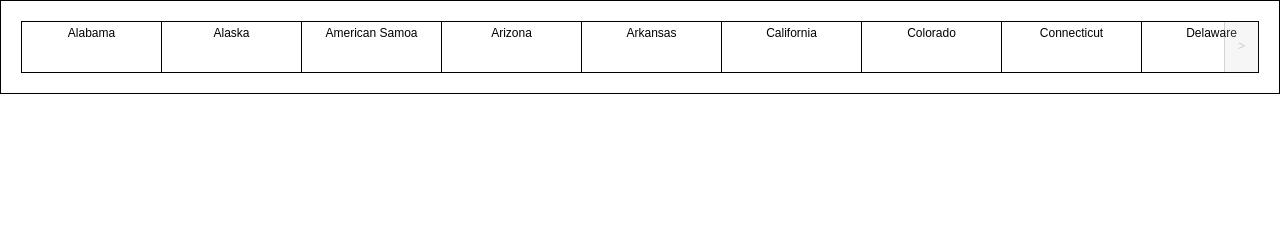
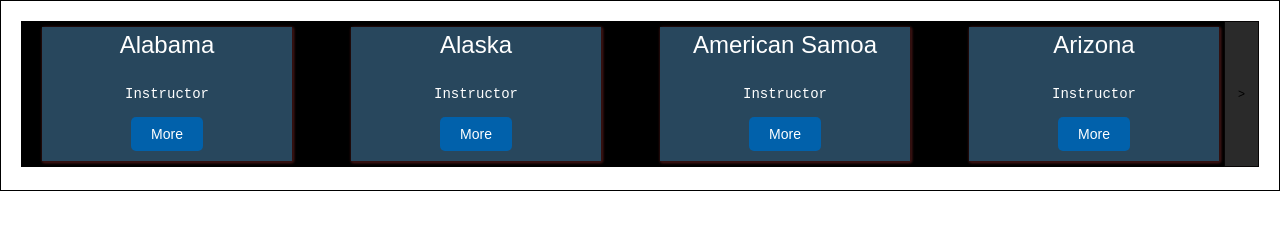
Before and after one commit to manuelAlonsoPerez/Component__Slider, a React app: page / in a window 1280 px wide. Built offline with nearby package versions, Linux system fonts and the light colour scheme.

Commit message:
Second commit

```diff
--- a/src/components/slide.js
+++ b/src/components/slide.js
@@ -5,9 +5,26 @@ import '../styles/Slide.css';
 export default class Slide extends Component{
     render(){
         const { name } = this.props;
+        // return (
+        //     <div classNameName='slide' >
+        //         {name}
+        //     </div>
+        // );
         return (
-            <div className='slide' >
-                {name}
+            <div className='slide'>
+                <div className="laptop-card card-style-three">
+                    <div className="laptop-card-bar blue-bar"></div>
+                    <div className="laptop-card-center">
+                        <div>{name}</div>
+                        <div className="laptop-card-author">
+                            {/* <img src="images/author-sign.png" width="20" height="20" className="laptop-card-icon"> */}
+                            <div>Instructor</div>
+                        </div>
+                    </div>
+                    <a href="#" className="laptop-card-button blue-button w-inline-block">
+                        <div>More</div>
+                    </a>
+                </div>
             </div>
         );
     }
--- a/src/containers/slider.js
+++ b/src/containers/slider.js
@@ -43,12 +43,12 @@ export default class Slider extends Component{
     checkNumOfSlidesToScroll(){
         let numOfSlidesToScroll ;
 
-        if ( window.innerWidth <= 900 ) {
+        if ( window.innerWidth <= 800 ) {
             numOfSlidesToScroll = 'full';
-        } else if ( window.innerWidth > 900 && window.innerWidth <= 1200){
+        } else if ( window.innerWidth > 800 && window.innerWidth <= 1100){
             numOfSlidesToScroll = 4;
-        } else if ( window.innerWidth >1200){
-            numOfSlidesToScroll = 6;
+        } else if ( window.innerWidth >1100){
+            numOfSlidesToScroll = 4;
         }
        if ( this.state.numOfSlidesToScroll !== numOfSlidesToScroll ){
             //console.log('in here', numOfSlidesToScroll);
--- a/src/index.js
+++ b/src/index.js
@@ -1,7 +1,7 @@
 import React from 'react';
 import ReactDOM from 'react-dom';
 import './styles/Index.css';
-import 'normalize.css';
+import './normalize.css';
 import DashboardApp from './dashboard-app';
 import registerServiceWorker from './registerServiceWorker';
 
--- a/src/styles/Slide.css
+++ b/src/styles/Slide.css
@@ -1,8 +1,8 @@
 .slide {
     display: inline-block;
     vertical-align: top;
-    height: 50px;
     width: 120px;
+    height: width * 2;
     padding: 5px;
     white-space: normal;
     border-right: 1px solid black;
@@ -10,19 +10,150 @@
 .slide:last-child{
     border-right: none;
 }
+.w-inline-block {
+    max-width: 100%;
+    display: inline-block;
+}
+.laptop-card {
+    display: -webkit-box;
+    display: -webkit-flex;
+    display: -ms-flexbox;
+    display: flex;
+    width: 250px;
+    height: 100%;
+    margin-right: 15px;
+    margin-left: 15px;
+    float: left;
+    -webkit-box-orient: vertical;
+    -webkit-box-direction: normal;
+    -webkit-flex-direction: column;
+    -ms-flex-direction: column;
+    flex-direction: column;
+    -webkit-box-pack: justify;
+    -webkit-justify-content: space-between;
+    -ms-flex-pack: justify;
+    justify-content: space-between;
+    -webkit-flex-wrap: nowrap;
+    -ms-flex-wrap: nowrap;
+    flex-wrap: nowrap;
+    -webkit-box-align: center;
+    -webkit-align-items: center;
+    -ms-flex-align: center;
+    align-items: center;
+    -webkit-align-content: space-around;
+    -ms-flex-line-pack: distribute;
+    align-content: space-around;
+    background-color: #28475d;
+    box-shadow: 1px 1px 3px 0 #000;
+    -webkit-transition: all 400ms ease-out;
+    transition: all 400ms ease-out;
+    color: #fff;
+    text-decoration: none;
+  }
+.laptop-card.card-style-three {
+    /* background-image: -webkit-linear-gradient(270deg, rgba(0, 0, 0, .6), rgba(0, 0, 0, .6)), url('../images/crew-56835-unsplash.jpg');
+    background-image: linear-gradient(180deg, rgba(0, 0, 0, .6), rgba(0, 0, 0, .6)), url('../images/crew-56835-unsplash.jpg');
+    background-position: 0px 0px, 50% 50%; */
+    background-size: auto, cover;
+    box-shadow: 1px 1px 3px 0 #000, 1px 1px 3px 0 #d44544;
+    font-family: Montserrat, sans-serif;
+    /* font-size: 30px;
+    line-height: 30px;
+    font-weight: 300; */
+    font-size: 2em;
+    line-height: 2em;
+    font-weight: 300;
+}
+.laptop-card-bar {
+    width: 100%;
+    height: 3%;
+    -webkit-box-orient: vertical;
+    -webkit-box-direction: normal;
+    -webkit-flex-direction: column;
+    -ms-flex-direction: column;
+    flex-direction: column;
+    -webkit-box-align: center;
+    -webkit-align-items: center;
+    -ms-flex-align: center;
+    align-items: center;
+}
+.laptop-card-bar.blue-bar {
+    background-color: #0161ab;
+}
+.laptop-card-button {
+    margin: 10px;
+    padding: 7px 20px;
+    border-radius: 5px;
+    font-family: 'Varela Round', sans-serif;
+    color: #fff;
+    font-size: 14px;
+    text-decoration: none;
+  }
+
+  .laptop-card-button.blue-button {
+    background-color: #0161ab;
+    line-height: 20px;
+  }
+
+  .laptop-card-author {
+    display: -webkit-box;
+    display: -webkit-flex;
+    display: -ms-flexbox;
+    display: flex;
+    width: 100%;
+    height: 5vh;
+    margin-top: 5px;
+    -webkit-box-pack: center;
+    -webkit-justify-content: center;
+    -ms-flex-pack: center;
+    justify-content: center;
+    -webkit-box-align: center;
+    -webkit-align-items: center;
+    -ms-flex-align: center;
+    align-items: center;
+    font-family: Inconsolata, monospace;
+    font-size: 14px;
+  }
+
+  .laptop-card-center {
+    display: -webkit-box;
+    display: -webkit-flex;
+    display: -ms-flexbox;
+    display: flex;
+    width: 100%;
+    height: 10vh;
+    -webkit-box-orient: vertical;
+    -webkit-box-direction: normal;
+    -webkit-flex-direction: column;
+    -ms-flex-direction: column;
+    flex-direction: column;
+    -webkit-box-pack: center;
+    -webkit-justify-content: center;
+    -ms-flex-pack: center;
+    justify-content: center;
+    -webkit-box-align: center;
+    -webkit-align-items: center;
+    -ms-flex-align: center;
+    align-items: center;
+  }
 
 @media ( max-width: 900px ){
     .slide{
-        width: 100px;
+        width: 25%;
+        height: 100%;
     }
 }
-@media ( min-width: 901px) and ( max-width: 1200px ){
+@media ( min-width: 901px) and ( max-width: 1100px ){
     .slide{
-        width: 120px;
+        width: 25%;
+        height: 100%;
+
     }
 }
-@media ( min-width: 1201px ){
+@media ( min-width: 1101px ){
     .slide{
-        width: 140px;
+        width: 25%;
+            height: 100%;
+
     }
 }
--- a/src/styles/Slider.css
+++ b/src/styles/Slider.css
@@ -1,6 +1,10 @@
 .slider-container{
     display: flex;
+    display: inline-block;
     position: relative;
+    background-color: black;
+    width:100%;
+
 }
 .slider-viewport{
     white-space: nowrap;
```
